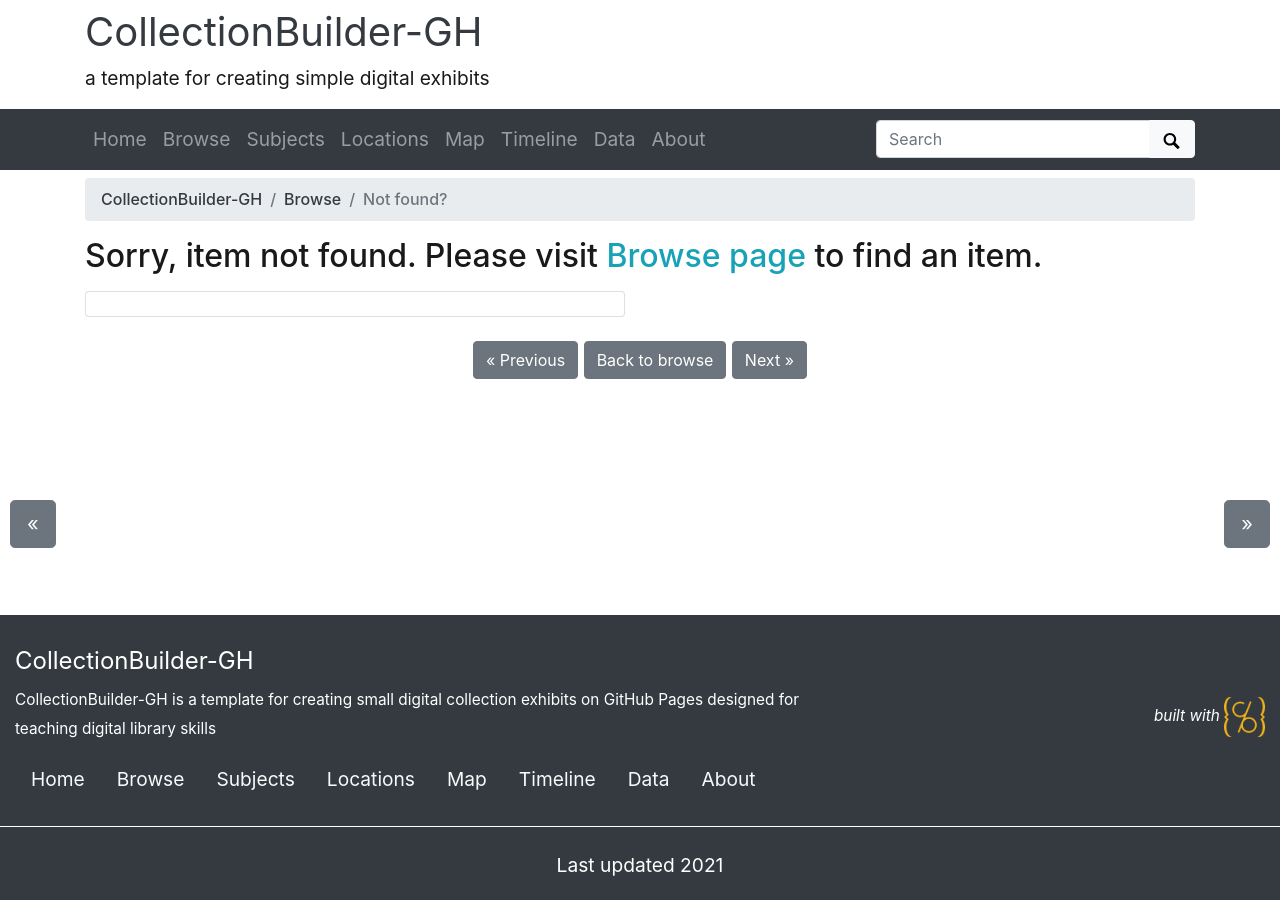
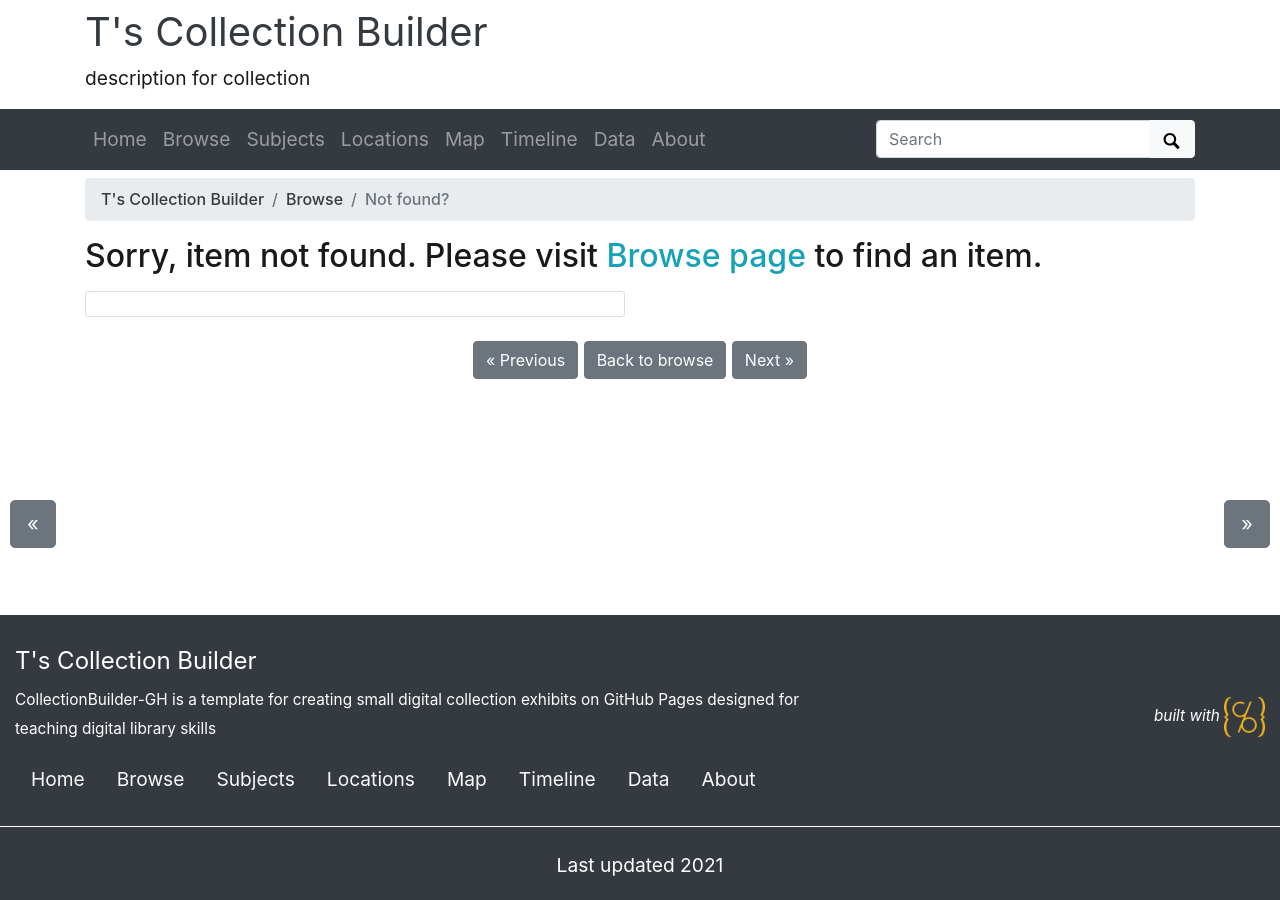
Before and after one commit to TKhuslen/collection, a Jekyll site: the page built from pages/item.md, in a window 1280 px wide. Built offline with Jekyll 4.4.1, drawn with Linux system fonts in a browser that asks for light colours.

Commit message:
Update _config.yml

```diff
--- a/_config.yml
+++ b/_config.yml
@@ -9,20 +9,20 @@
 #
 # url is site domain, full URL to the production location of your collection
 # on GitHub Pages follows the pattern username.github.io
-#url: https://collectionbuilder.github.io
+url: https://tkhuslen.github.io/collection/
 # baseurl is path to location on the domain if necessary e.g. /digital/hjccc
 # on GitHub Pages it is your github repository's name prefixed with a /
-#baseurl: /collectionbuilder-gh
+baseurl: /collection
 # location of code, the full url to your github repository
-source-code: https://github.com/CollectionBuilder/collectionbuilder-gh
+source-code: https://github.com/TKhuslen/collection
 
 ##########
 # SITE SETTINGS
 #
 # title of site appears in banner
-title: CollectionBuilder-GH
+title: T's Collection Builder
 # tagline, a short phrase that will appear throughout the site in the top banner
-tagline: a template for creating simple digital exhibits
+tagline: description for collection
 # description appears in meta tags and other locations
 # this description might appear in search result lists, keep around 160 characters max
 description: "CollectionBuilder-GH is a template for creating small digital collection exhibits on GitHub Pages designed for teaching digital library skills"
```
